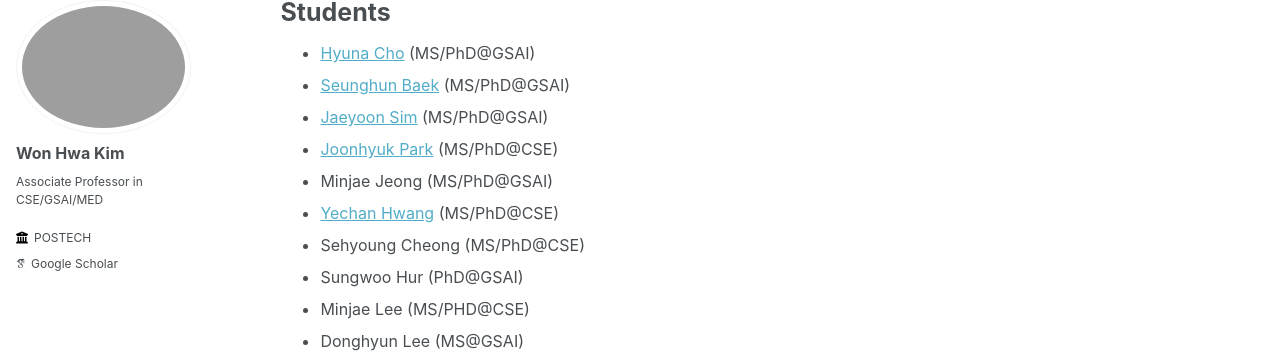
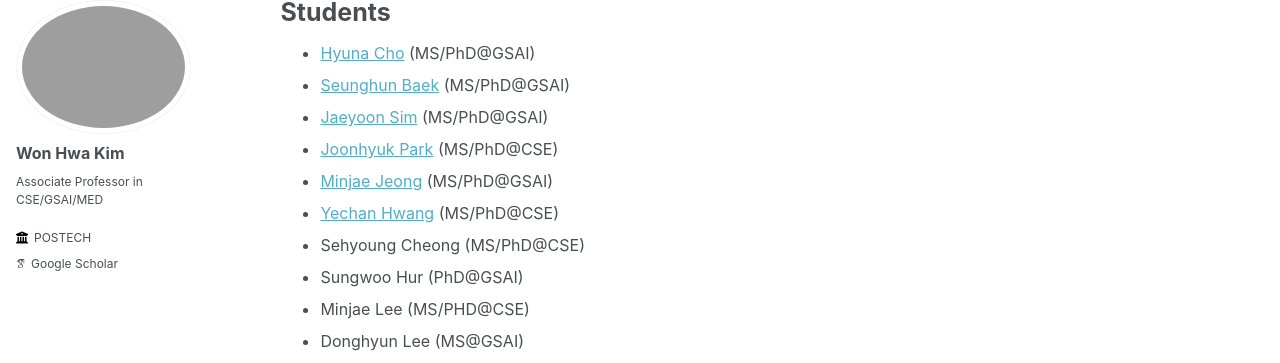
Before and after one commit to wwplato/wwplato.github.io, a Jekyll site: the page built from _pages/students.md, in a window 1280 px wide and 900 px high. Shown: the part 102-465 px from the top of the window. Built offline with Jekyll 4.4.1, drawn with Linux system fonts in a browser that asks for light colours; some web fonts are replaced; part of the change alters nothing that is shown.

```diff
--- a/_pages/students.md
+++ b/_pages/students.md
@@ -9,7 +9,7 @@ author_profile: true
 * [Seunghun Baek](https://habaek4.github.io/ "Seunghun Baek") (MS/PhD@GSAI)
 * [Jaeyoon Sim](https://jaeyoonssim.github.io "Jaeyoon Sim") (MS/PhD@GSAI)
 * [Joonhyuk Park](https://pjh1023.github.io/ "Joonhyuk Park") (MS/PhD@CSE)
-* Minjae Jeong (MS/PhD@GSAI)
+* [Minjae Jeong](https://minjaetidtid.github.io/ "Tidtid") (MS/PhD@GSAI)
 * [Yechan Hwang](https://yechan99.github.io "Yechan Hwang")  (MS/PhD@CSE)
 * Sehyoung Cheong (MS/PhD@CSE)
 * Sungwoo Hur (PhD@GSAI)
```
